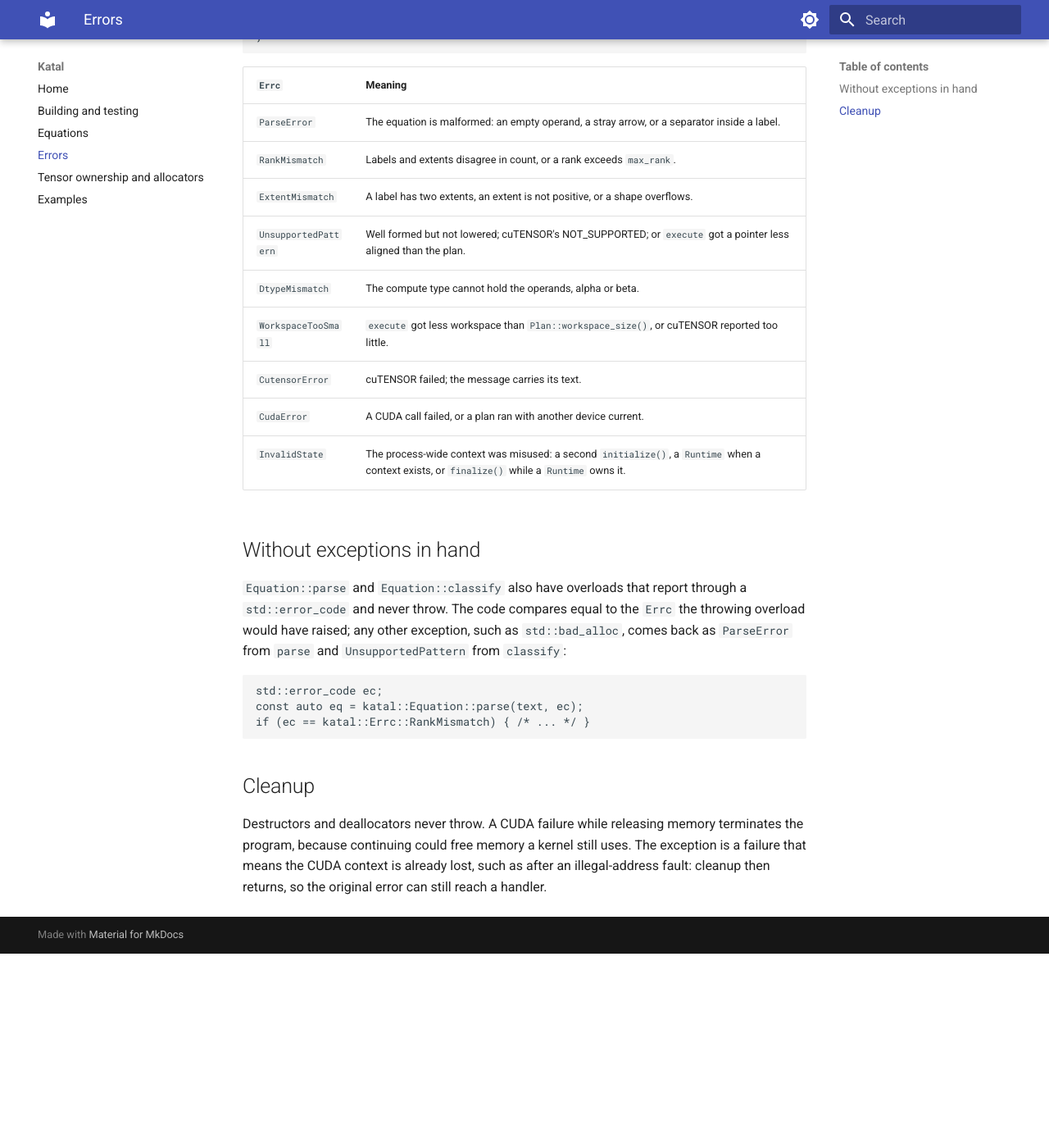
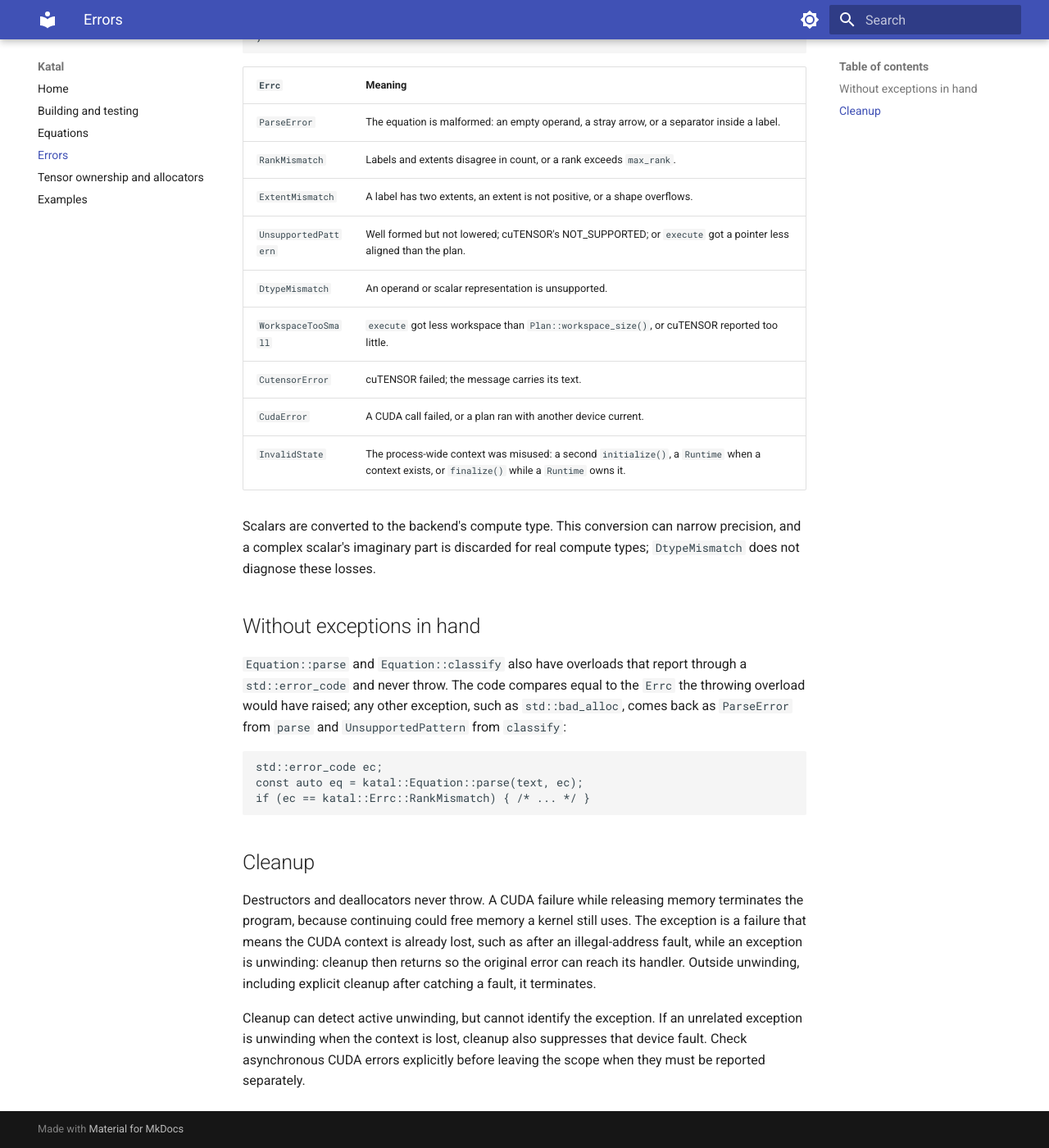
Before and after one commit to ajay-mk/Katal, an MkDocs documentation site: the page built from docs/errors.md, in a window 1280 px wide and 1400 px high, scrolled down 418 px. Shown: the whole window at 82% size. Built offline with MkDocs 1.6.1 and Material for MkDocs 9.7.7, drawn with Linux system fonts in a browser that asks for light colours; before the commit the page ends 1581 px from its top, so only the background shows below that.

```diff
--- a/docs/errors.md
+++ b/docs/errors.md
@@ -23,11 +23,15 @@
 | `RankMismatch`       | Labels and extents disagree in count, or a rank exceeds `max_rank`.     |
 | `ExtentMismatch`     | A label has two extents, an extent is not positive, or a shape overflows. |
 | `UnsupportedPattern` | Well formed but not lowered; cuTENSOR's NOT_SUPPORTED; or `execute` got a pointer less aligned than the plan. |
-| `DtypeMismatch`      | The compute type cannot hold the operands, alpha or beta.               |
+| `DtypeMismatch`      | An operand or scalar representation is unsupported.               |
 | `WorkspaceTooSmall`  | `execute` got less workspace than `Plan::workspace_size()`, or cuTENSOR reported too little. |
 | `CutensorError`      | cuTENSOR failed; the message carries its text.                          |
 | `CudaError`          | A CUDA call failed, or a plan ran with another device current.          |
 | `InvalidState`       | The process-wide context was misused: a second `initialize()`, a `Runtime` when a context exists, or `finalize()` while a `Runtime` owns it. |
+
+Scalars are converted to the backend's compute type. This conversion can narrow
+precision, and a complex scalar's imaginary part is discarded for real compute
+types; `DtypeMismatch` does not diagnose these losses.
 
 ## Without exceptions in hand
 
@@ -48,5 +52,11 @@
 Destructors and deallocators never throw. A CUDA failure while releasing
 memory terminates the program, because continuing could free memory a kernel
 still uses. The exception is a failure that means the CUDA context is already
-lost, such as after an illegal-address fault: cleanup then returns, so the
-original error can still reach a handler.
+lost, such as after an illegal-address fault, while an exception is unwinding:
+cleanup then returns so the original error can reach its handler. Outside
+unwinding, including explicit cleanup after catching a fault, it terminates.
+
+Cleanup can detect active unwinding, but cannot identify the exception. If an
+unrelated exception is unwinding when the context is lost, cleanup also
+suppresses that device fault. Check asynchronous CUDA errors explicitly before
+leaving the scope when they must be reported separately.
```
Also changed, not shown: docs/equations.md (+5 -2 lines), docs/tensors.md (+4 -3 lines), 11 other files.
